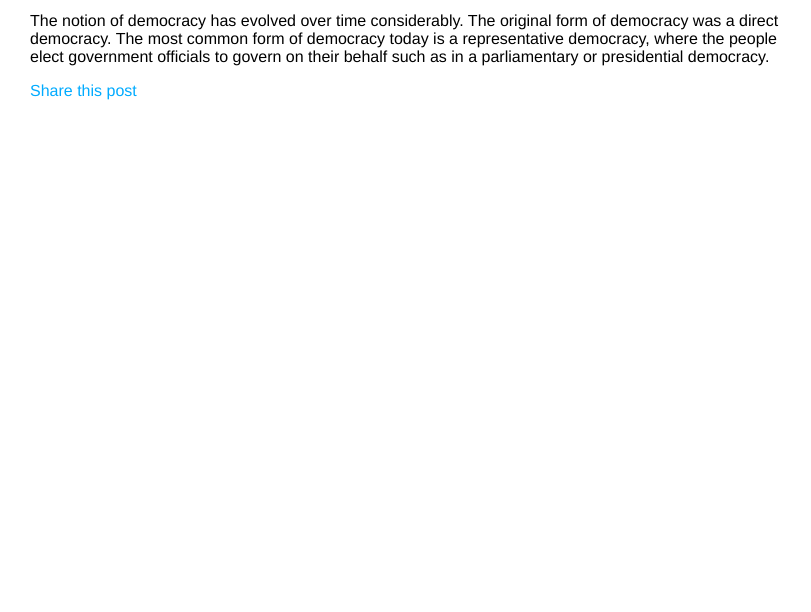
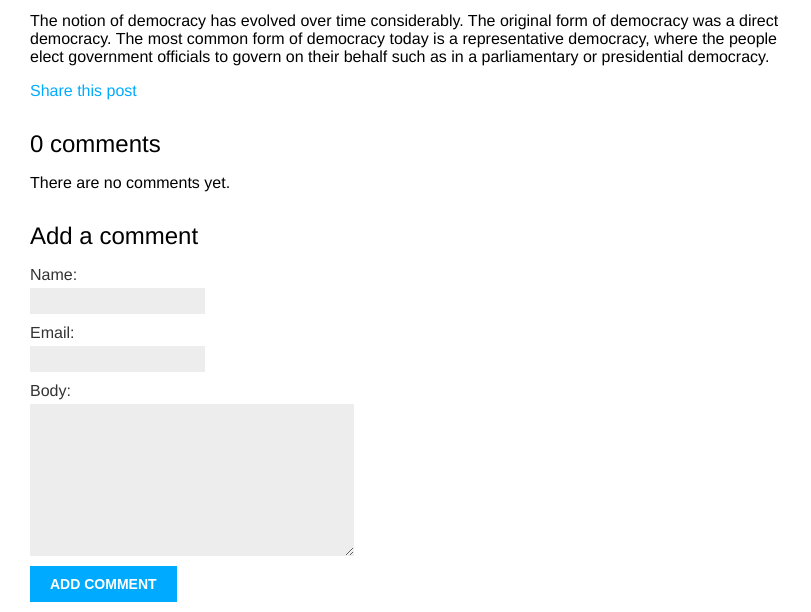
Before and after one commit to AswinRaaj23/django3byexample1, a Django app: a page that uses mysite/blog/templates/blog/post/detail.html in a window 1280 px wide. Shown: the part 272-884 px from the top of the page, without its empty margins (0-811 px from the left). Before the commit the page ends 372 px from the top, so only its background shows below. Run offline with Django 4.2, Linux system fonts and the light colour scheme; data comes from the database, SQL or seed files in the repository; both versions use the stored data as it was after the commit.

Commit message:
Create a Comment System

```diff
--- a/mysite/blog/forms.py
+++ b/mysite/blog/forms.py
@@ -1,7 +1,13 @@
 from django import forms
+from .models import Comment
 
 class EmailPostForm(forms.Form):
     name=forms.CharField(max_length=25)
     email=forms.EmailField()
     to=forms.EmailField()
     comments= forms.CharField(required=False,widget=forms.Textarea)
+
+class CommentForm(forms.ModelForm):
+    class Meta:
+        model=Comment
+        fields= ('name','email','body')
--- a/mysite/blog/models.py
+++ b/mysite/blog/models.py
@@ -38,3 +38,19 @@ class Post(models.Model):
                               self.publish.month,
                               self.publish.day,
                               self.slug])
+
+
+class Comment(models.Model):
+    post=models.ForeignKey(Post, on_delete=models.CASCADE, related_name='comments')
+    name= models.CharField(max_length=90)
+    email= models.EmailField()
+    body= models.TextField()
+    created= models.DateTimeField(auto_now_add=True)
+    updated= models.DateTimeField(auto_now=True)
+    active= models.BooleanField(default=True)
+
+    class Meta:
+        ordering=('created',)
+
+    def __str__(self):
+        return f'Comment by {self.name} on {self.post}'
--- a/mysite/blog/templates/blog/post/detail.html
+++ b/mysite/blog/templates/blog/post/detail.html
@@ -14,4 +14,33 @@
             Share this post
         </a>
     </p>
+
+    {% with comments.count as total_comments %}
+        <h2>
+            {{ total_comments }} comment{{ total_comments|pluralize }}
+        </h2>
+    {% endwith %}
+
+    {% for comment in comments %}
+        <div class="comment">
+            <p class="info">
+                Comment {{ forloop.counter }} by {{ comment.name }} {{ comment.created }}
+            </p>
+            {{ comment.body|linebreaks}}
+        </div>
+    {% empty %}
+        <p>There are no comments yet.</p>
+    {% endfor %}
+
+    {% if new_comment %}
+        <h2>Your comment has been added.</h2>
+    {% else %}
+        <h2>Add a comment</h2>
+        <form method="POST">
+            {{ comment_form.as_p }}
+            {% csrf_token %}
+            <p><input type="submit" value="Add Comment"></p>
+        </form>
+    {% endif %}
+
 {% endblock %}
--- a/mysite/blog/views.py
+++ b/mysite/blog/views.py
@@ -1,7 +1,7 @@
 from django.shortcuts import render, get_object_or_404
-from .models import Post
+from .models import Post,Comment
 from django.views.generic import ListView
-from .forms import EmailPostForm
+from .forms import EmailPostForm, CommentForm
 from django.core.mail import send_mail
 
 #from django.core.paginator import Paginator, EmptyPage, PageNotAnInteger
@@ -17,7 +17,22 @@ class PostListView(ListView):
 def post_detail(request,year,month,day,post):
     post=get_object_or_404(Post, slug=post, status='published',
                                publish__year=year, publish__month=month, publish__day=day)
-    return render(request,'blog/post/detail.html', {'post':post})
+
+    comments=post.comments.filter(active=True)
+
+    new_comment=None
+
+    if request.method=='POST':
+        comment_form= CommentForm(data=request.POST)
+        if comment_form.is_valid():
+            new_comment=comment_form.save(commit=False)
+            new_comment.post=post
+            new_comment.save()
+    else:
+        comment_form=CommentForm()
+
+    return render(request,'blog/post/detail.html', {'post':post, 'comments':comments,
+                                                    'new_comment':new_comment, 'comment_form':comment_form})
 
 def post_share(request,post_id):
     #retrive post by id
```
Also changed, not shown: mysite/blog/admin.py (+7 -1 lines), mysite/blog/migrations/0002_alter_post_options_comment.py (added), mysite/db.sqlite3.
